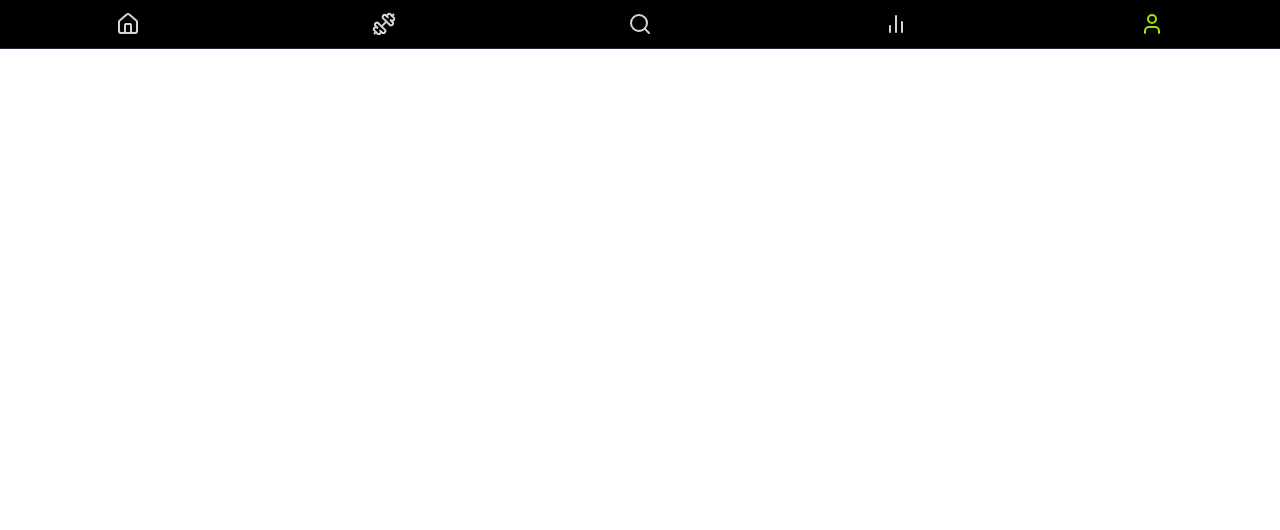
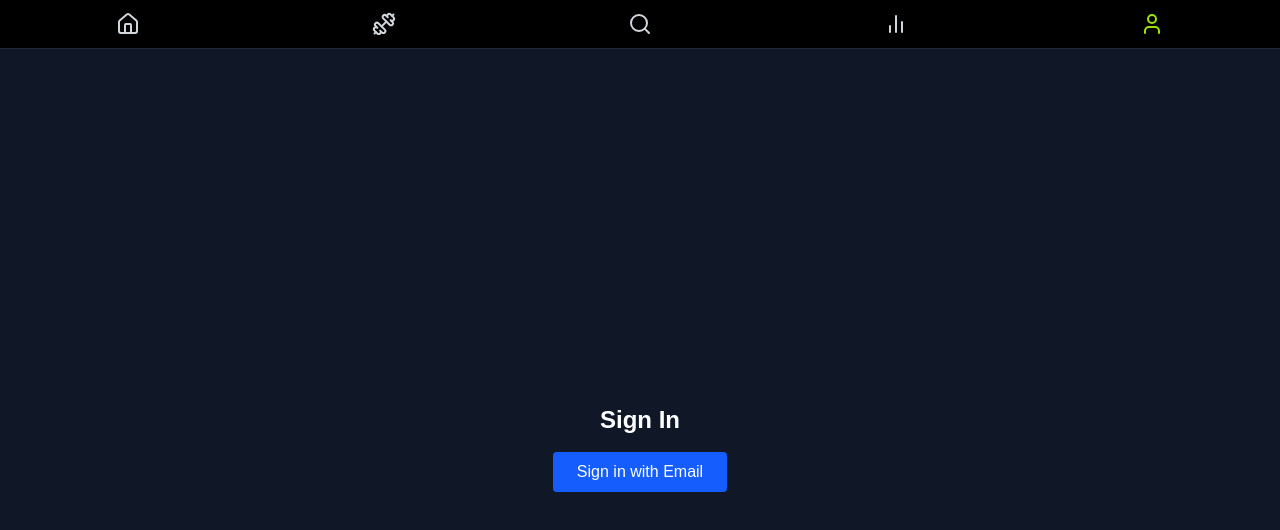
Before and after one commit to shay122990/FitSync-pwa-fitness-app, a Next.js app: page /profile in a window 1280 px wide. Shown: the top 530 px of the page. Built offline with nearby package versions, Linux system fonts and the light colour scheme; no server answers.

Commit message:
created provider for auth, updated profile page for sign in

```diff
--- a/package.json
+++ b/package.json
@@ -9,6 +9,7 @@
     "lint": "next lint"
   },
   "dependencies": {
+    "@next-auth/mongodb-adapter": "^1.1.3",
     "@tailwindcss/line-clamp": "^0.4.4",
     "@types/minimatch": "^6.0.0",
     "import": "^0.0.6",
--- a/src/app/api/auth/[...nextauth]/route.ts
+++ b/src/app/api/auth/[...nextauth]/route.ts
@@ -1,7 +1,9 @@
 import NextAuth, { type NextAuthOptions } from "next-auth";
 import EmailProvider from "next-auth/providers/email";
-
+import { MongoDBAdapter } from "@next-auth/mongodb-adapter";
+import clientPromise from "@/lib/mongo";
 export const authOptions: NextAuthOptions = {
+  adapter: MongoDBAdapter(clientPromise),
   providers: [
     EmailProvider({
       server: {
--- a/src/app/layout.tsx
+++ b/src/app/layout.tsx
@@ -2,6 +2,7 @@ import type { Metadata } from "next";
 import { Geist, Geist_Mono } from "next/font/google";
 import "./globals.css";
 import Navbar from "./components/Navbar";
+import Providers from "./providers";
 
 const geistSans = Geist({
   variable: "--font-geist-sans",
@@ -36,8 +37,10 @@ export default function RootLayout({
       <body
         className={`${geistSans.variable} ${geistMono.variable} antialiased`}
       >
-        <Navbar />
-        <main className="mt-12">{children}</main>
+        <Providers>
+          <Navbar />
+          <main className="mt-12">{children}</main>
+        </Providers>
       </body>
     </html>
   );
--- a/src/app/profile/page.tsx
+++ b/src/app/profile/page.tsx
@@ -1,11 +1,48 @@
-import React from "react";
+"use client";
 
-const Profile = () => {
+import { useSession, signIn, signOut } from "next-auth/react";
+
+export default function ProfilePage() {
+  const { data: session, status } = useSession();
+
+  if (status === "loading") {
+    return <p className="text-white p-4">Loading...</p>;
+  }
+
+  const handleSignIn = () => {
+    signIn("email"); // opens the email login form
+  };
+
+  const handleSignOut = () => {
+    signOut();
+  };
+
   return (
-    <div>
-      <h1 className="text-white">profile page</h1>
+    <div className="min-h-screen bg-gray-900 text-white p-6 flex flex-col items-center justify-center">
+      {!session?.user ? (
+        <>
+          <h1 className="text-2xl font-bold mb-4">Sign In</h1>
+          <button
+            onClick={handleSignIn}
+            className="bg-blue-600 hover:bg-blue-700 transition px-6 py-2 rounded"
+          >
+            Sign in with Email
+          </button>
+        </>
+      ) : (
+        <>
+          <h1 className="text-2xl font-bold mb-4">Welcome!</h1>
+          <p className="mb-2">Email: {session.user.email}</p>
+          <p className="mb-6">User ID: {session.user.id}</p>
+
+          <button
+            onClick={handleSignOut}
+            className="bg-red-600 hover:bg-red-700 transition px-6 py-2 rounded"
+          >
+            Sign Out
+          </button>
+        </>
+      )}
     </div>
   );
-};
-
-export default Profile;
+}
--- /dev/null
+++ b/src/app/providers.tsx
@@ -0,0 +1,8 @@
+"use client";
+
+import { SessionProvider } from "next-auth/react";
+import { ReactNode } from "react";
+
+export default function Providers({ children }: { children: ReactNode }) {
+  return <SessionProvider>{children}</SessionProvider>;
+}
--- a/src/lib/mongo.ts
+++ b/src/lib/mongo.ts
@@ -16,7 +16,9 @@ let client: MongoClient;
 let clientPromise: Promise<MongoClient>;
 
 declare global {
-  var _mongoClientPromise: Promise<MongoClient>;
+  // Prevents TypeScript errors in dev with hot reload
+  // eslint-disable-next-line no-var
+  var _mongoClientPromise: Promise<MongoClient> | undefined;
 }
 
 if (process.env.NODE_ENV === "development") {
@@ -24,7 +26,7 @@ if (process.env.NODE_ENV === "development") {
     client = new MongoClient(uri, options);
     global._mongoClientPromise = client.connect();
   }
-  clientPromise = global._mongoClientPromise;
+  clientPromise = global._mongoClientPromise!;
 } else {
   client = new MongoClient(uri, options);
   clientPromise = client.connect();
--- a/src/types/workout.ts
+++ b/src/types/workout.ts
@@ -2,6 +2,7 @@
 export interface Workout {
   _id: string;
   userId: string;
+  wgerId?: number;
   name: string;
   sets: number;
   reps: number;
@@ -11,6 +12,7 @@ export interface Workout {
 // For creating new workouts (no _id yet)
 export interface NewWorkout {
   userId: string;
+  wgerId?: number;
   name: string;
   sets: number;
   reps: number;
```
Also changed, not shown: 1 other file (tests, documents, lock files or other folders).
